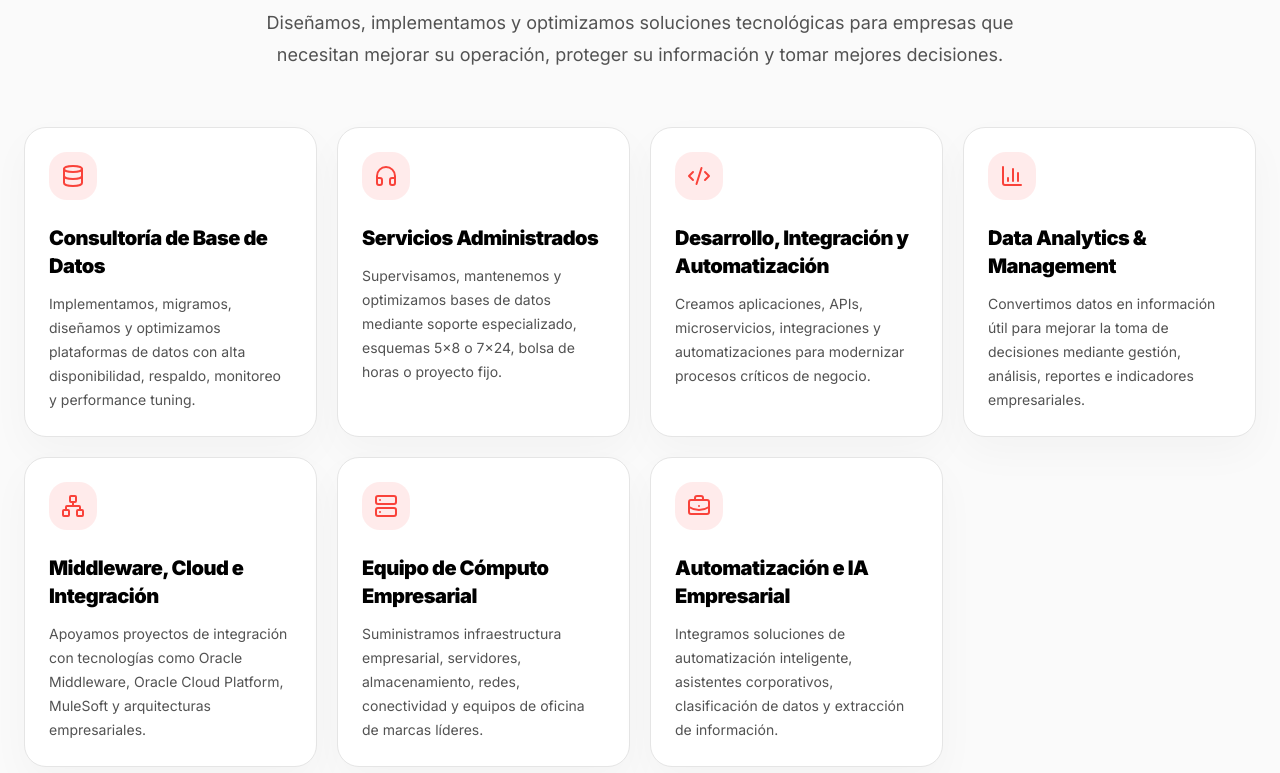
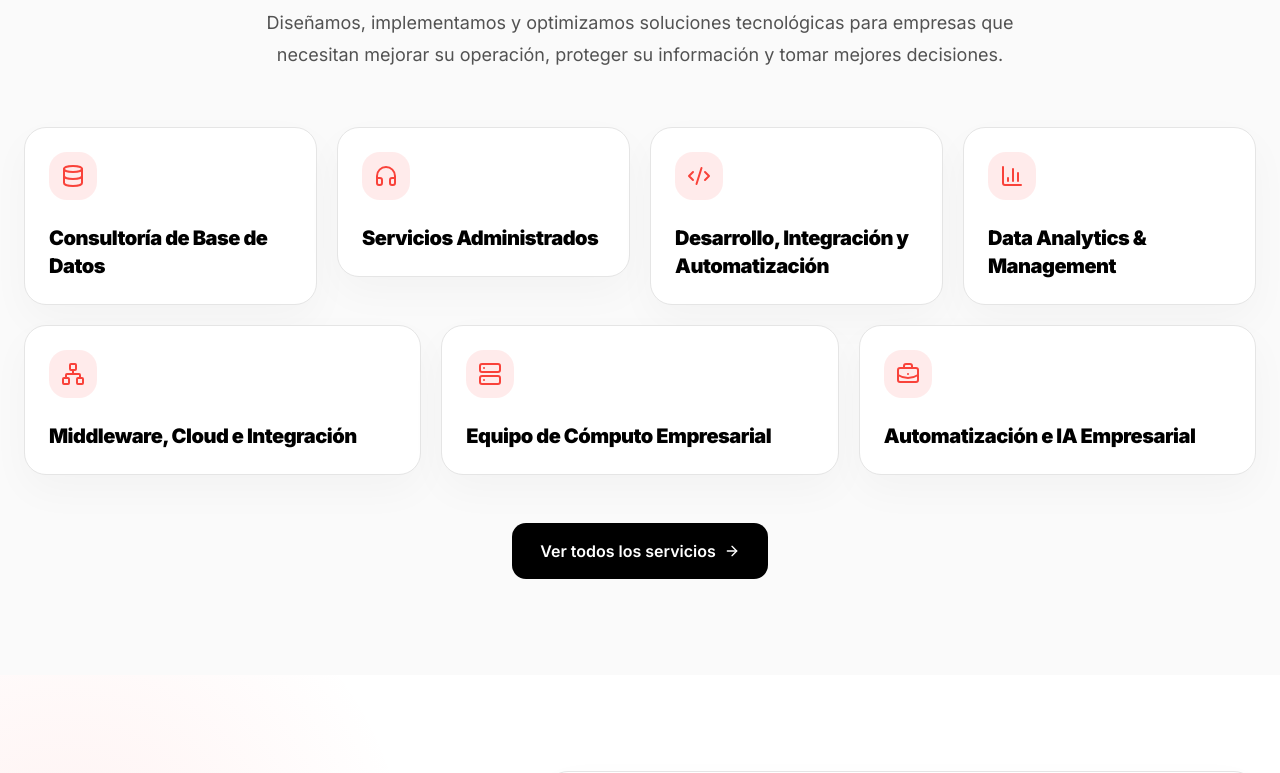
Before and after one commit to UserSoko01/sokodb-web, a Next.js app: page / in a window 1280 px wide. Shown: the part 2640-3413 px from the top of the page. Built offline with nearby package versions, Linux system fonts and the light colour scheme.

Commit message:
Adecuacion experiencia ServicesPreview

```diff
--- a/src/components/cards/ServiceCard.tsx
+++ b/src/components/cards/ServiceCard.tsx
@@ -12,18 +12,25 @@ export function ServiceCard({
   icon: Icon,
 }: ServiceCardProps) {
   return (
-    <article className="group rounded-3xl border border-neutral-200 bg-white p-6 shadow-[0_16px_40px_rgba(0,0,0,0.03)] transition-all duration-300 hover:-translate-y-1 hover:border-[#F9423A]/40 hover:shadow-[0_24px_60px_rgba(0,0,0,0.07)]">
-      <div className="flex h-12 w-12 items-center justify-center rounded-2xl bg-[#F9423A]/10 transition-colors duration-300 group-hover:bg-[#F9423A]">
-        <Icon className="h-6 w-6 text-[#F9423A] transition-colors duration-300 group-hover:text-white" />
+    <article
+      tabIndex={0}
+      className="group h-fit cursor-default rounded-3xl border border-neutral-200 bg-white p-6 shadow-[0_16px_40px_rgba(0,0,0,0.03)] outline-none transition-all duration-300 hover:-translate-y-1 hover:border-[#F9423A]/40 hover:shadow-[0_24px_60px_rgba(0,0,0,0.07)] focus-visible:border-[#F9423A]/50 focus-visible:ring-2 focus-visible:ring-[#F9423A]/20"
+    >
+      <div className="flex items-start gap-4 md:block">
+        <div className="flex h-12 w-12 shrink-0 items-center justify-center rounded-2xl bg-[#F9423A]/10 transition-colors duration-300 group-hover:bg-[#F9423A] group-focus-visible:bg-[#F9423A]">
+          <Icon className="h-6 w-6 text-[#F9423A] transition-colors duration-300 group-hover:text-white group-focus-visible:text-white" />
         </div>
 
-      <h3 className="mt-6 text-xl font-black tracking-tight text-black">
+        <div className="min-w-0 md:mt-6">
+          <h3 className="text-xl font-black tracking-tight text-black">
             {title}
           </h3>
 
-      <p className="mt-3 text-sm leading-6 text-neutral-600">
+          <p className="mt-3 max-h-40 overflow-hidden text-sm leading-6 text-neutral-600 opacity-100 transition-all duration-300 sm:mt-0 sm:max-h-0 sm:opacity-0 sm:group-hover:mt-3 sm:group-hover:max-h-40 sm:group-hover:opacity-100 sm:group-focus-visible:mt-3 sm:group-focus-visible:max-h-40 sm:group-focus-visible:opacity-100">
             {description}
           </p>
+        </div>
+      </div>
     </article>
   );
 }
--- a/src/components/sections/ServicesPreview.tsx
+++ b/src/components/sections/ServicesPreview.tsx
@@ -24,14 +24,22 @@ export function ServicesPreview() {
           </p>
         </div>
 
-        <div className="mt-14 grid gap-5 md:grid-cols-2 lg:grid-cols-4">
-          {services.map((service) => (
-            <ServiceCard
+        <div className="mt-14 grid items-start gap-5 md:grid-cols-2 lg:grid-cols-12">
+          {services.map((service, index) => (
+            <div
               key={service.title}
-              title={service.title}
-              description={service.description}
-              icon={service.icon}
-            />
+              className={
+                index < 4
+                  ? "lg:col-span-3"
+                  : "lg:col-span-4"
+              }
+            >
+              <ServiceCard
+                title={service.title}
+                description={service.description}
+                icon={service.icon}
+              />
+            </div>
           ))}
         </div>
 
```
Lines whose indentation alone changed are shown as unchanged.
